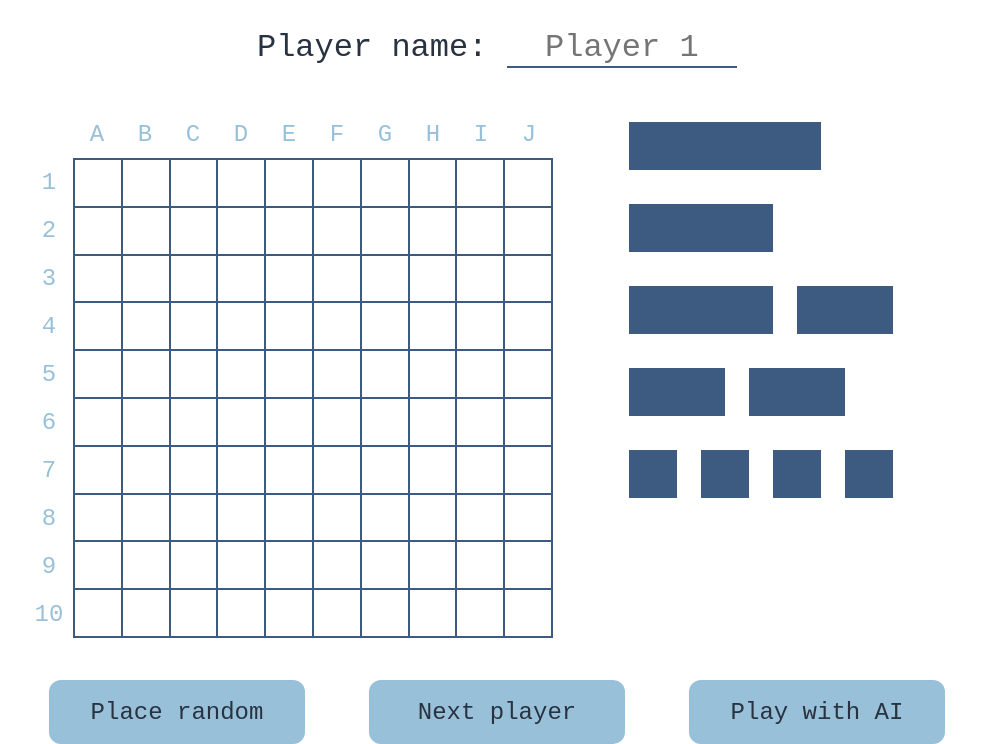
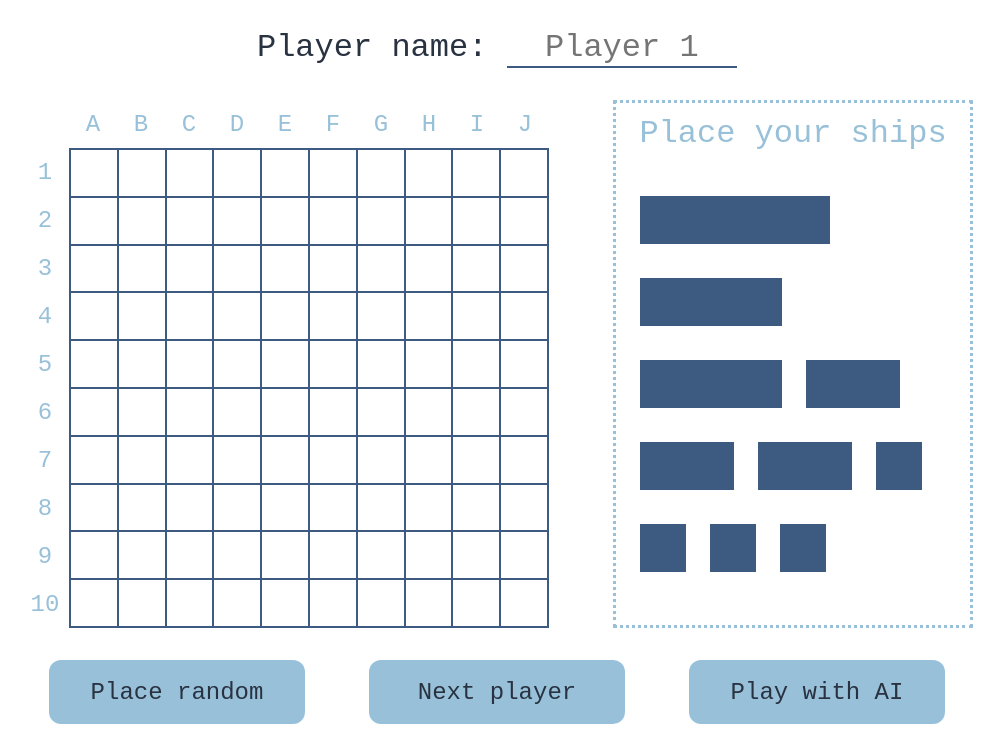
Before and after one commit to m1dn1ghtblue/battleship, a website built with webpack: page dist/index.html in a window 1280 px wide. Shown: the part 135-879 px from the top of the page, without its empty margins (143-1147 px from the left). Built offline with Linux system fonts and the light colour scheme; a web font is replaced by a local one.

Commit message:
improve gameboard editor style

```diff
--- a/src/scripts/gameboardEditor.js
+++ b/src/scripts/gameboardEditor.js
@@ -52,10 +52,6 @@ export default function GameboardEditor() {
 		e.preventDefault();
 		const placeable = placeables.get(e.dataTransfer.getData('text/plain'));
 		_showGridHint(row, col, placeable);
-	});
-
-	_setGridCallback('dragleave', (e, row, col) => {
-		e.preventDefault();
 	});
 
 	_setGridCallback('drop', (e, row, col) => {
@@ -145,6 +141,8 @@ export default function GameboardEditor() {
 
 		return true;
 	}
+
+	function isReady() {}
 
 	function setGameboard(gameboard) {
 		for (let [_, placeable] of placeables) {
--- a/src/scripts/setup.js
+++ b/src/scripts/setup.js
@@ -38,7 +38,6 @@ export default function setup(setupContainer, onSetupCallback) {
 		const playWithAIBtn = makeButton('Play with AI', () => {
 			const name = display.nameInput.value ? display.nameInput.value : defaultName;
 			playerOne = new Player(name);
-			display.editor.placeRandom();
 			display.editor.setGameboard(playerOne.gameboard);
 
 			playerTwo = new Player('AI');
--- a/src/styles/gameboardEditor.scss
+++ b/src/styles/gameboardEditor.scss
@@ -4,7 +4,7 @@
 .gameboard-editor {
 	grid-row: 2;
 	display: grid;
-	grid-template-columns: 3fr 2fr;
+	grid-template-columns: max-content max-content;
 	gap: 64px;
 
 	.gameboard-container {
@@ -25,7 +25,6 @@
 
 			.ship-placeable {
 				z-index: 1;
-				margin: 0;
 				position: absolute;
 				top: 0;
 				left: 0;
@@ -36,11 +35,25 @@
 	.ships-container {
 		grid-column: 2;
 		height: 100%;
-		width: 300px;
+		width: 360px;
+
+		border: 3px dotted $color-main;
+		padding: 12px;
+
+		.ship-placeable {
+			margin: 12px;
+		}
+
+		&::before {
+			display: block;
+			content: 'Place your ships';
+			text-align: center;
+			color: $color-main;
+			margin-bottom: 32px;
+		}
 	}
 
 	.ship-placeable {
-		margin: 12px;
 		display: inline-block;
 		height: $cell-size;
 		background-color: $color-dark;
@@ -59,16 +72,16 @@
 		}
 
 		&[ship-size='1'] {
-			width: $cell-size;
+			width: $cell-size - 2px;
 		}
 		&[ship-size='2'] {
-			width: calc($cell-size * 2);
+			width: calc($cell-size * 2 - 2px);
 		}
 		&[ship-size='3'] {
-			width: calc($cell-size * 3);
+			width: calc($cell-size * 3 - 2px);
 		}
 		&[ship-size='4'] {
-			width: calc($cell-size * 4);
+			width: calc($cell-size * 4 - 2px);
 		}
 
 	}
--- a/src/styles/setup.scss
+++ b/src/styles/setup.scss
@@ -3,7 +3,7 @@
 .setup-display {
 	display: grid;
 	grid-template-columns: 1fr;
-	gap: 42px;
+	gap: 32px;
 	justify-items: center;
 	font-size: 2rem;
 
```
Also changed, not shown: dist/index.bundle.js.
